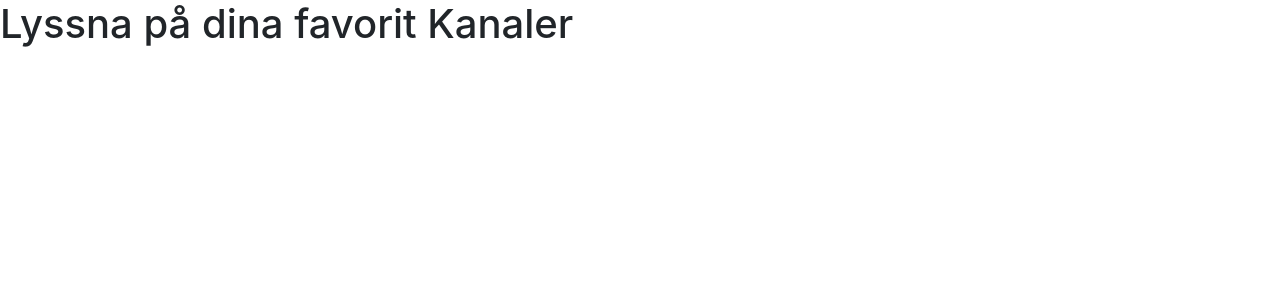
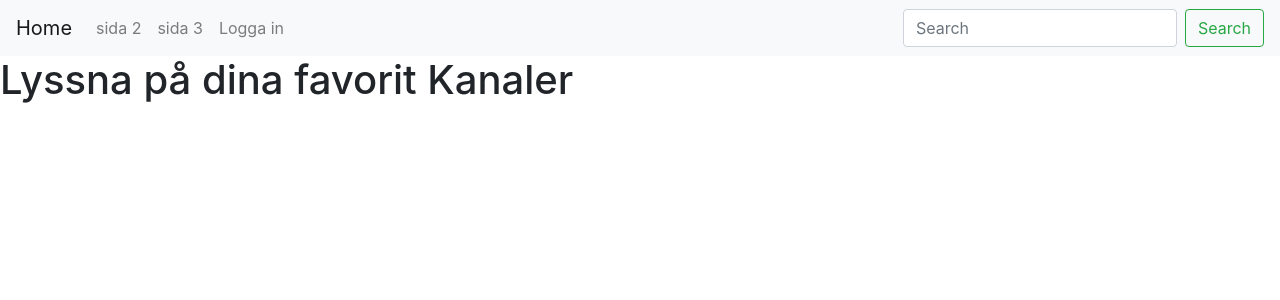
Before and after one commit to friduslol/fullstack, a React (Create React App) app: page / in a window 1280 px wide. Shown: the top 300 px of the page. Built offline with nearby package versions, Linux system fonts and the light colour scheme.

Commit message:
fixed a template for navbar, need some more fixes in future

```diff
--- a/src/App.js
+++ b/src/App.js
@@ -1,10 +1,12 @@
 import {BrowserRouter, Route} from "react-router-dom";
 import Home from './views/Home';
+import Navbar from './components/Navbar';
 
 function App() {
   return (
     <div className="App">
       <BrowserRouter>
+        <Navbar />
         <Route exact path="/" component={Home} />
       </BrowserRouter>
     </div>
--- a/src/components/Navbar.js
+++ b/src/components/Navbar.js
@@ -3,9 +3,21 @@ import * as ReactBootstrap from "react-bootstrap";
 
 const Navbar = () => {
     return(
-        <div className="Home">
-            <h1>Lyssna på dina favorit Kanaler</h1>
-        </div>
+        <ReactBootstrap.Navbar bg="light" expand="lg">
+            <ReactBootstrap.Navbar.Brand as={Link} to="/">Home</ReactBootstrap.Navbar.Brand>
+            <ReactBootstrap.Navbar.Toggle aria-controls="basic-navbar-nav" />
+            <ReactBootstrap.Navbar.Collapse id="basic-navbar-nav">
+                <ReactBootstrap.Nav className="mr-auto">
+                <ReactBootstrap.Nav.Link href="#home">sida 2</ReactBootstrap.Nav.Link>
+                <ReactBootstrap.Nav.Link href="#link">sida 3</ReactBootstrap.Nav.Link>
+                <ReactBootstrap.Nav.Link href="#link">Logga in</ReactBootstrap.Nav.Link>
+                </ReactBootstrap.Nav>
+                <ReactBootstrap.Form inline>
+                <ReactBootstrap.FormControl type="text" placeholder="Search" className="mr-sm-2" />
+                <ReactBootstrap.Button variant="outline-success">Search</ReactBootstrap.Button>
+                </ReactBootstrap.Form>
+            </ReactBootstrap.Navbar.Collapse>
+</ReactBootstrap.Navbar>
     )
 };
 
```
